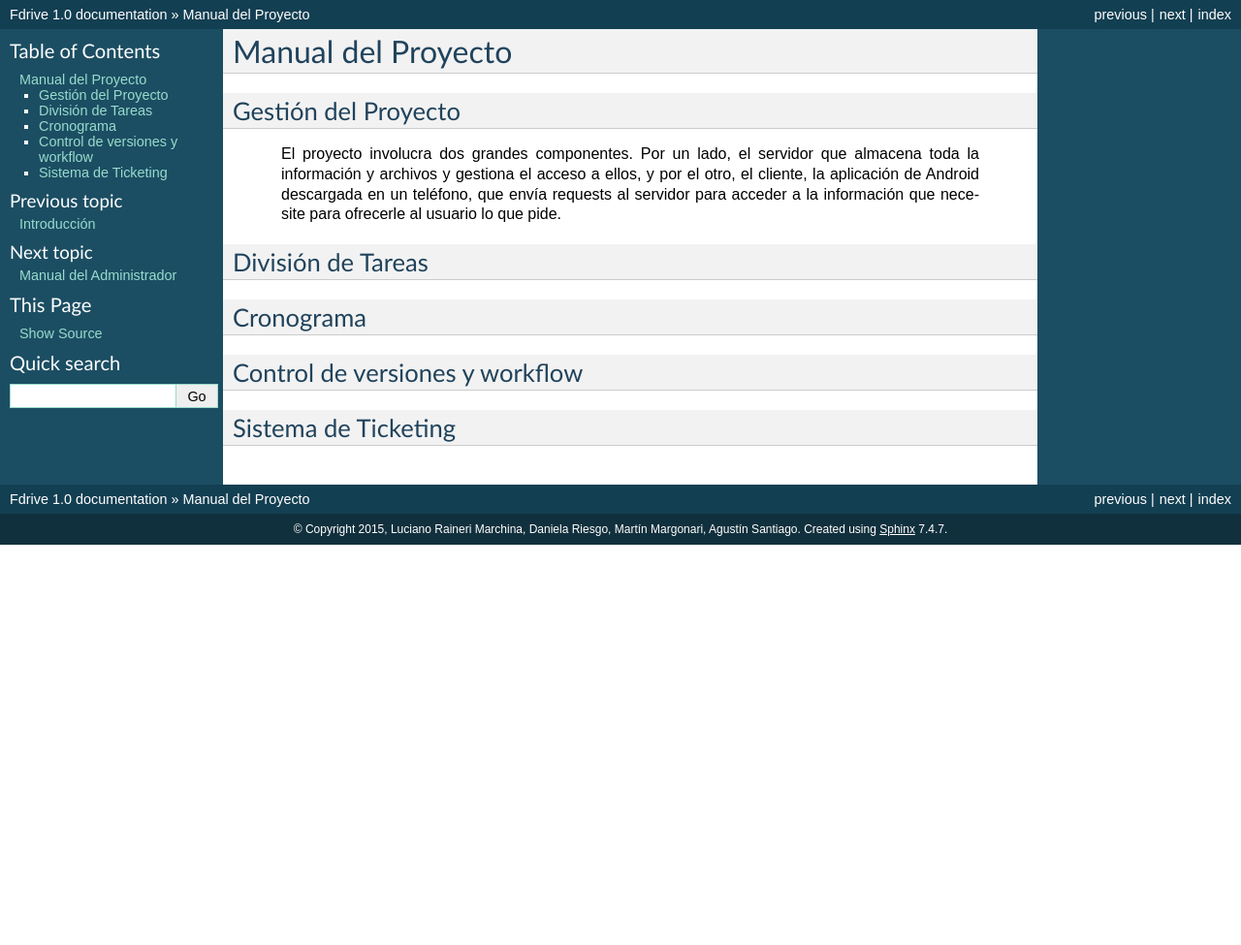
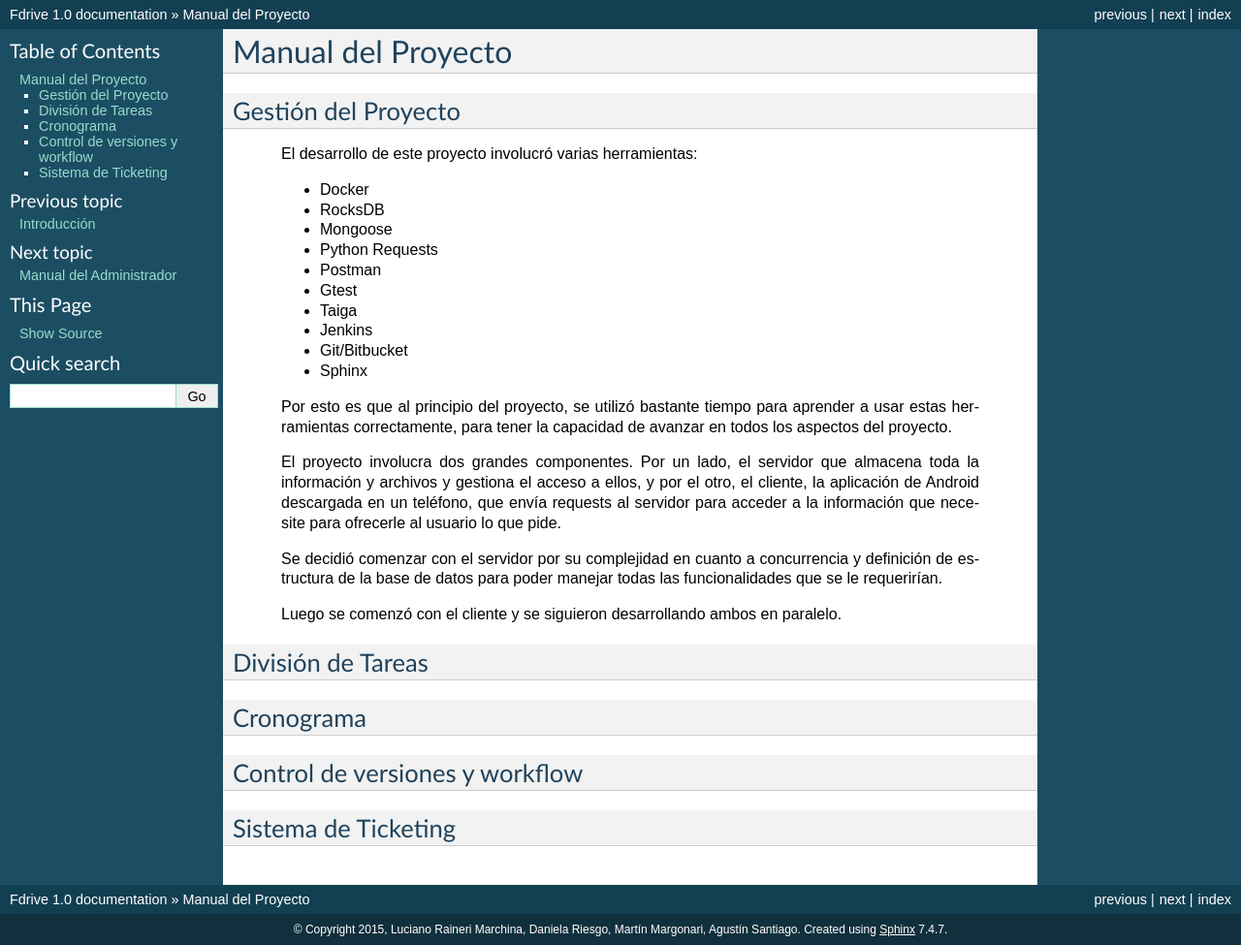
Before and after one commit to lucianoRM/fdrive_backend, a Sphinx documentation site: the page built from Documentation/source/manual_de_proyecto.rst, in a window 1280 px wide. Shown: the whole page at 97% size. Built offline with Sphinx 7.4.7, drawn with Linux system fonts in a browser that asks for light colours; before the commit the page ends 900 px from its top, so only the background shows below that.

Commit message:
More project manual documentation

```diff
--- a/Documentation/source/manual_de_proyecto.rst
+++ b/Documentation/source/manual_de_proyecto.rst
@@ -3,6 +3,23 @@ Manual del Proyecto
 
 Gestión del Proyecto
 =================================
+
+	El desarrollo de este proyecto involucró varias herramientas:
+
+	* Docker
+	* RocksDB
+	* Mongoose
+	* Python Requests
+	* Postman
+	* Gtest
+	* Taiga
+	* Jenkins
+	* Git/Bitbucket
+	* Sphinx
+
+	Por esto es que al principio del proyecto, se utilizó bastante
+	tiempo para aprender a usar estas herramientas correctamente, para
+	tener la capacidad de avanzar en todos los aspectos del proyecto.
 
 	El proyecto involucra dos grandes componentes. Por un lado, el
 	servidor que almacena toda la información y archivos y gestiona
@@ -10,6 +27,13 @@ Gestión del Proyecto
 	Android descargada en un teléfono, que envía requests al servidor
 	para acceder a la información que necesite para ofrecerle al
 	usuario lo que pide.
+
+	Se decidió comenzar con el servidor por su complejidad en cuanto a
+	concurrencia y definición de estructura de la base de datos para
+	poder manejar todas las funcionalidades que se le requerirían.
+
+	Luego se comenzó con el cliente y se siguieron desarrollando ambos
+	en paralelo.
 
 
 División de Tareas
```
Also changed, not shown: 5 other files.
